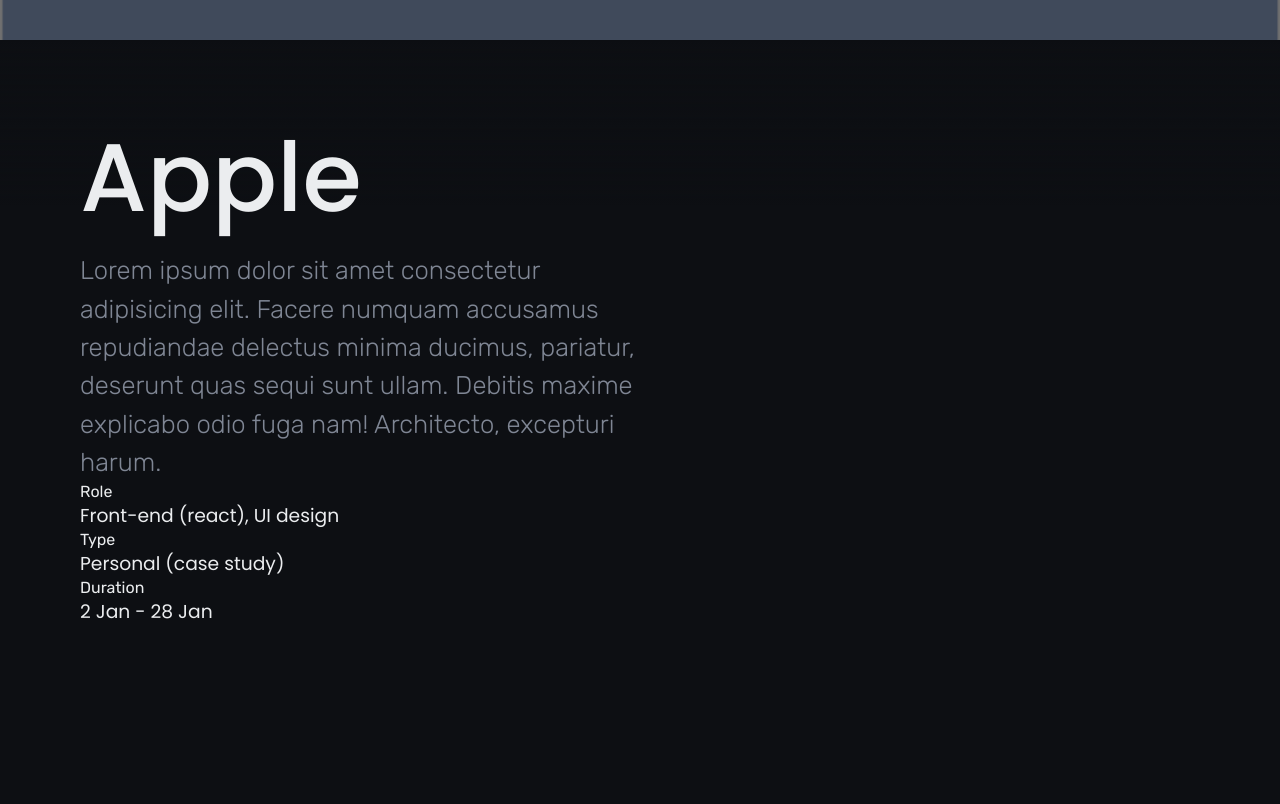
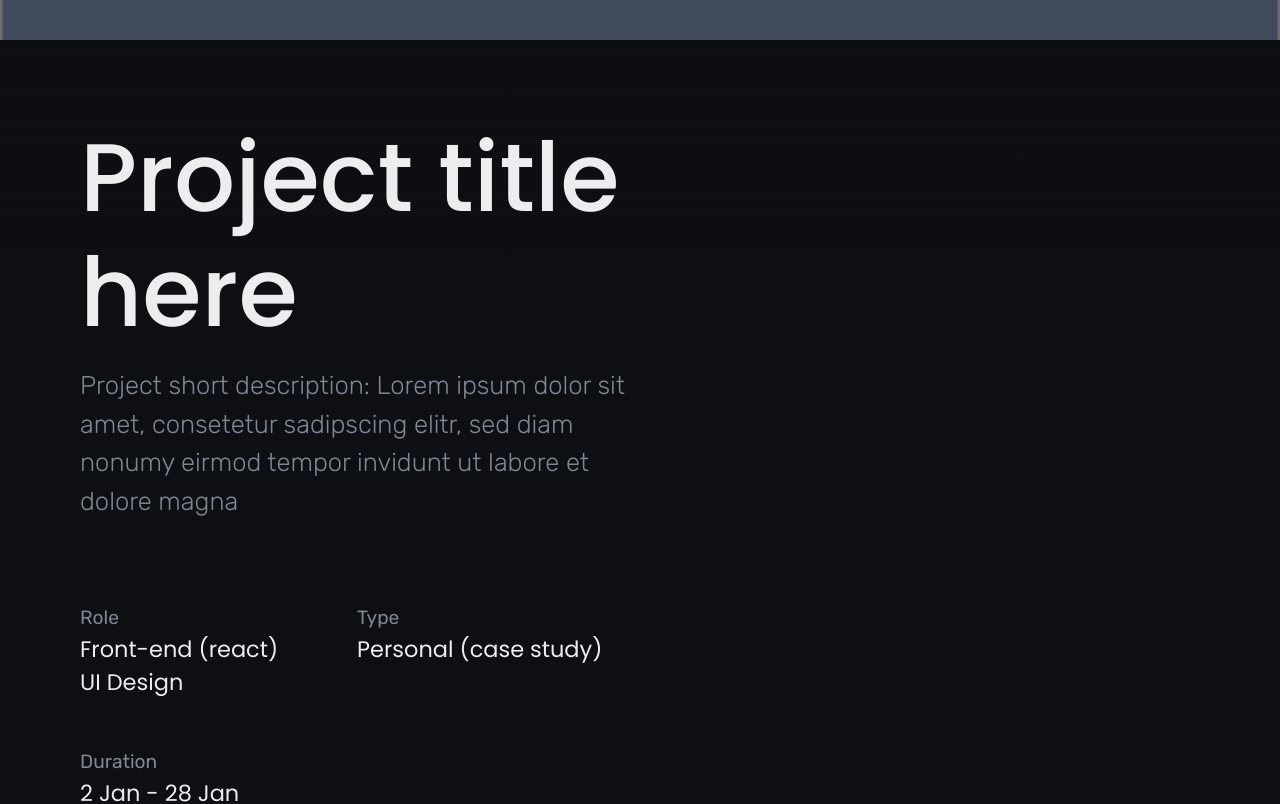
Before and after one commit to fru2/portfolio-website, a React (Create React App) app: page / in a window 1280 px wide. Shown: the part 760-1564 px from the top of the page. Built offline with nearby package versions, Linux system fonts and the light colour scheme.

Commit message:
project overview item style update

```diff
--- a/src/pages/ProjectPage.jsx
+++ b/src/pages/ProjectPage.jsx
@@ -19,14 +19,15 @@
 
 
 
-      <article className='bg-black container'>
-        <h1 className='heading-txt'>Apple</h1>
-        <p className='body-txt'>Lorem ipsum dolor sit amet consectetur adipisicing elit. Facere numquam accusamus repudiandae delectus minima ducimus, pariatur, deserunt quas sequi sunt ullam. Debitis maxime explicabo odio fuga nam! Architecto, excepturi harum.</p>
+      <article className='about-project bg-black-gradient container'>
+        <h1 className='heading-txt'>Project title here</h1>
+        <p className='body-txt'>Project short description: Lorem ipsum dolor sit amet, consetetur sadipscing elitr, sed diam nonumy eirmod tempor invidunt ut labore et dolore magna</p>
 
         <div className="project-overview">
           <div className="project-overview-item">
             <p>Role</p>
-            <h3>Front-end (react), UI design</h3>
+            <h3>Front-end (react)</h3>
+            <h3>UI Design</h3>
           </div>
           <div className="project-overview-item">
             <p>Type</p>
--- a/src/styles/layouts/_project-details.scss
+++ b/src/styles/layouts/_project-details.scss
@@ -19,12 +19,42 @@
     }
   }
 
-  .bg-black {
-    background-color: constants.$black;
+  .bg-black-gradient {
     background: linear-gradient(to bottom,
         #0D0F1300,
         #0D0F13 25%);
     padding-top: 80px;
+  }
+
+  article {
+    background-color: constants.$black;
+  }
+
+
+  .about-project {
+
+
+    .project-overview {
+      @include mixins.flex(row);
+      justify-content: space-between;
+      align-items: flex-start;
+      margin-top: 60px;
+      flex-wrap: wrap;
+      max-width: 52%;
+      font-size: 1.2rem;
+      line-height: 1.5;
+    }
+
+    .project-overview-item {
+      margin: 24px {
+        left: 0;
+        right: 60px;
+      }
+    }
+
+    .project-overview-item p {
+      color: constants.$dull-white;
+    }
   }
 
 
--- a/src/styles/modules/_typography.scss
+++ b/src/styles/modules/_typography.scss
@@ -23,7 +23,7 @@
 .heading-txt {
   font-size: 6rem;
   font-weight: 500;
-  max-width: 80%;
+  max-width: 50%;
   line-height: 1.2;
 }
 
```
